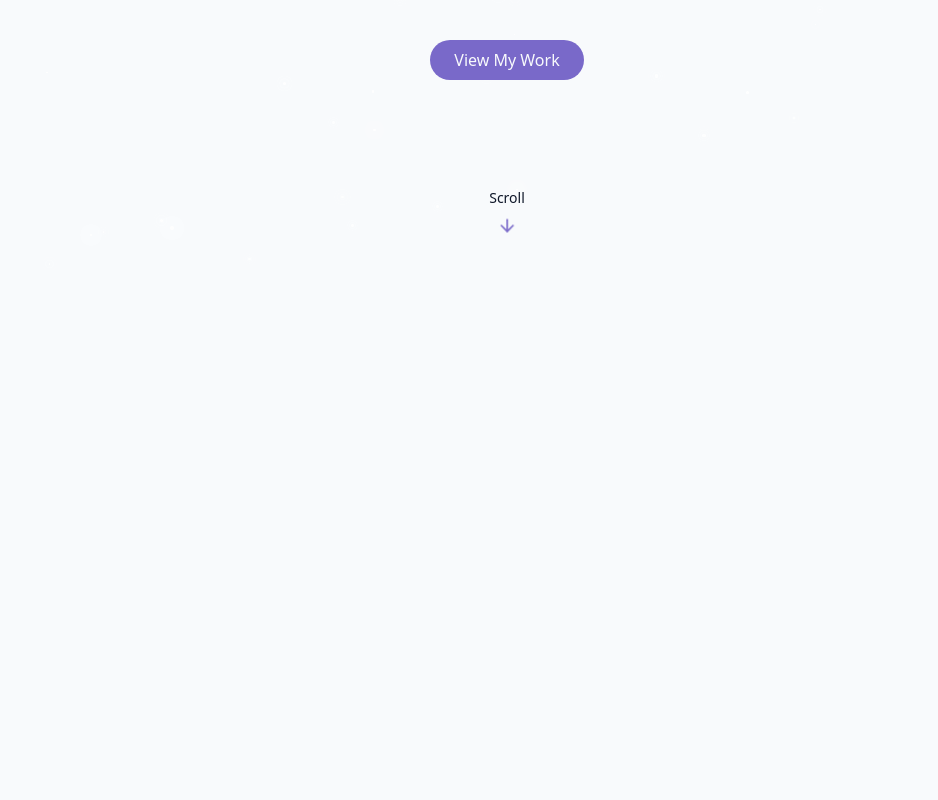
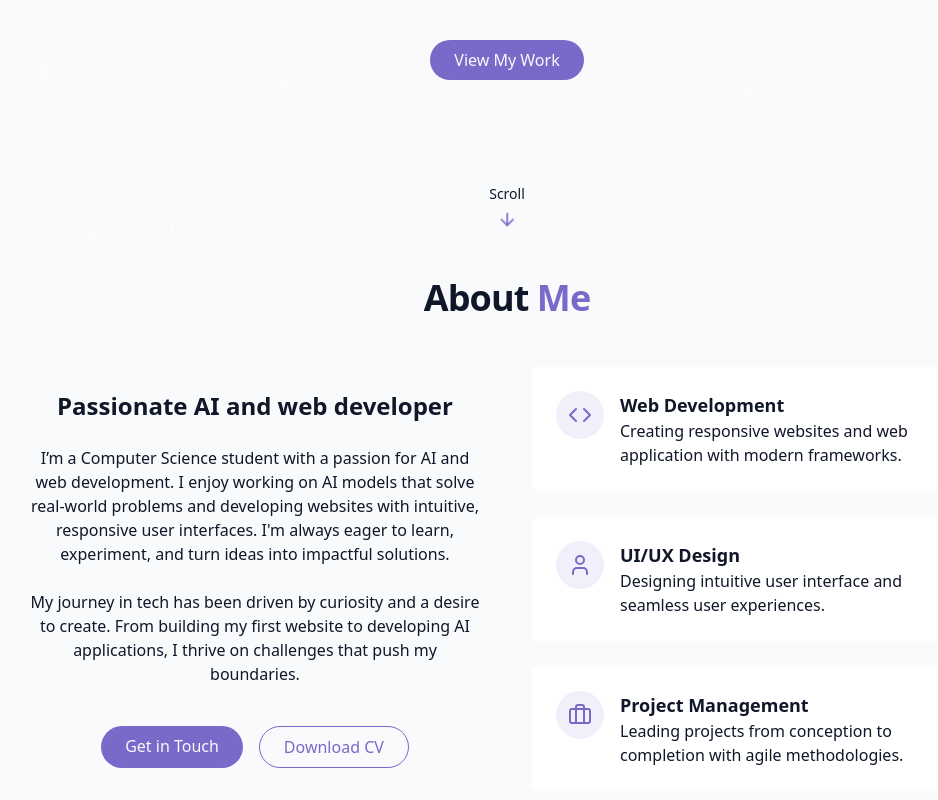
Before and after one commit to Prathamesh-tech-eng/portfolio, a React (Vite) app: page / in a window 1280 px wide. Shown: the part 530-1330 px from the top of the page, without its empty margins (133-1071 px from the left). Before the commit the page ends 800 px from the top, so only its background shows below. Built offline with nearby package versions, Linux system fonts and the light colour scheme.

Commit message:
feat(about): add About Me section with personal introduction

```diff
--- /dev/null
+++ b/src/components/AboutSection.jsx
@@ -0,0 +1,82 @@
+
+
+import { Briefcase, Code, User } from "lucide-react"
+
+
+export const AboutSection = () => {
+    return(
+         <section id="about" className="py-2 px-4 relative ">
+            <div className="container max-w-5xl mx-auto text-center z-10 space-y-6">
+                <h2 className="text-3xl md:text-4xl font-bold mb-12 tracking-tight">
+                    About <span className="text-primary"> Me </span>
+                </h2>
+
+                <div className="grid grid-cols-1 md:grid-cols-2 gap-12 items-center">
+                    <div className="space-y-6">
+
+                        <h3 className="text-2xl font-semibold">
+                            Passionate AI and web developer
+                        </h3>
+
+                        <p className="text-muted-foreground">
+                            I’m a Computer Science student with a passion for AI and web development.
+                            I enjoy working on AI models that solve real-world problems and developing websites with intuitive, responsive user interfaces.
+                            I'm always eager to learn, experiment, and turn ideas into impactful solutions.
+                        </p>
+                        <p className="text-muted-foreground">
+                            My journey in tech has been driven by curiosity and a desire to create.
+                            From building my first website to developing AI applications, I thrive on challenges that push my boundaries.
+                        </p>
+
+                        <div className="flex flex-col sm:flex-row justify-center gap-4 pt-4">
+                            <a href="#contact" className="cosmic-button">
+                                Get in Touch
+                            </a>
+
+                             <a href="#contact" className="px-6 py-2 rounded-full border border-primary text-primary hover:bg-primary/10 transition-colors duration-300">
+                                Download CV
+                            </a>
+                        </div>
+                    </div>
+
+                    <div className="grid grid-cols-1 gap-6">
+                        <div className="gradient-border p-6 card-hover">
+                            <div className="flex items-start gap-4">
+                                <div className="p-3 rounded-full bg-primary/10">
+                                    <Code className="h-6 w-6 text-primary"/>
+                                </div>
+                                <div className="text-left">
+                                    <h4 className="font-semibold text-lg">Web Development</h4>
+                                    <p className="text-muted-foreground">Creating responsive websites and web application with modern frameworks.</p>
+                                </div>
+                            </div>
+                        </div>
+                        <div className="gradient-border p-6 card-hover">
+                                <div className="flex items-start gap-4">
+                                <div className="p-3 rounded-full bg-primary/10">
+                                    <User className="h-6 w-6 text-primary"/>
+                                </div>
+                                <div className="text-left">
+                                    <h4 className="font-semibold text-lg">UI/UX Design</h4>
+                                    <p className="text-muted-foreground">Designing intuitive user interface and seamless user experiences.</p>
+                                </div>
+                            </div>
+                        </div>
+                        <div className="gradient-border p-6 card-hover">
+                                    <div className="flex items-start gap-4">
+                                <div className="p-3 rounded-full bg-primary/10">
+                                    <Briefcase className="h-6 w-6 text-primary"/>
+                                </div>
+                                <div className="text-left">
+                                    <h4 className="font-semibold text-lg">Project Management</h4>
+                                    <p className="text-muted-foreground">Leading projects from conception to completion with agile methodologies.</p>
+                                </div>
+                            </div>
+                        </div>
+                    </div>
+
+                </div>
+            </div>
+         </section>
+    )
+}
--- a/src/pages/Home.jsx
+++ b/src/pages/Home.jsx
@@ -1,3 +1,4 @@
+import { AboutSection } from "../components/AboutSection"
 import { HeroSection } from "../components/HeroSection"
 import { Navbar } from "../components/Navbar"
 import { StarBackground } from "../components/StarBackground"
@@ -19,6 +20,7 @@ export const Home = () => {
             {/* Main content: hero section-about section-skill section-projects and so on...*/}
             <main>
                 <HeroSection />
+                <AboutSection />
             </main>
 
             {/* Footer */}
```
